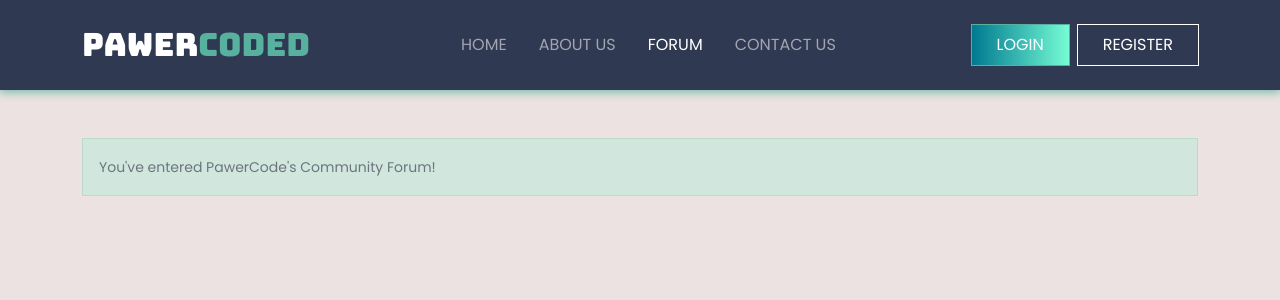
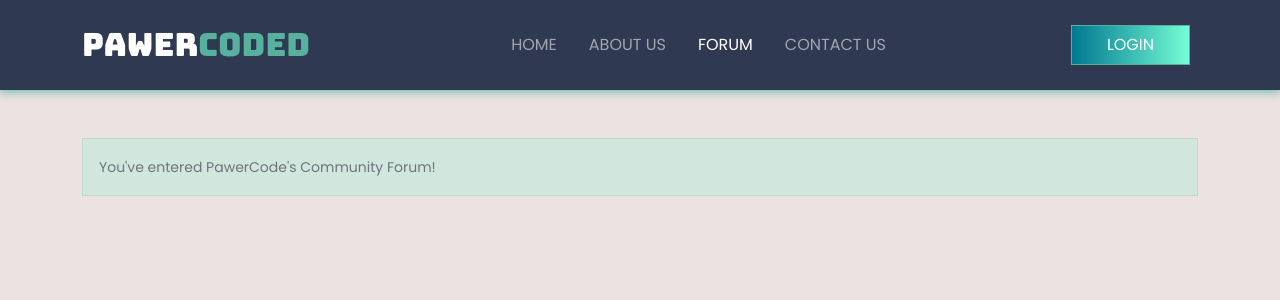
Before and after one commit to TeamPowerCoded/gaming-forum, a React (Create React App) app: page /forum in a window 1280 px wide. Shown: the top 300 px of the page. Built offline with nearby package versions, Linux system fonts and the light colour scheme.

Commit message:
Improve Navigation bar
- removed register button, will include that in the login page instead.

```diff
--- a/src/App.css
+++ b/src/App.css
@@ -12,7 +12,7 @@
 
 .login-btn {
   background-image: linear-gradient(to right, #007991 0%, #78ffd6  51%, #007991  100%);
-  padding: 8px 25px;
+  padding: 7px 35px;
   text-align: center;
   text-transform: uppercase;
   transition: 0.3s;
@@ -26,22 +26,3 @@
   background-position: right center; /* change the direction of the change here */
   color: #fff;
 }
-
-.register-btn{
-  padding: 8px 25px;
-  text-align: center;
-  text-transform: uppercase;
-  transition: 0.3s;
-  color: #fff;
-  border-radius: 0px;
-  border:none;
-  outline: 1px solid white;
-}
-
-.register-btn:hover {
-  background-position: right center; /* change the direction of the change here */
-  color: #58B19F;
-  background-color: #fff;
-  outline: 1px solid transparent;
-
-}
--- a/src/components/NavigationBar.jsx
+++ b/src/components/NavigationBar.jsx
@@ -15,11 +15,8 @@ function NavigationBar() {
           </span>
         </Link>
         <div className="nav-btns order-lg-2">
-          <Link to="/" className="btn login-btn me-2" type="button">
+          <Link to="/login" className="btn login-btn me-2" type="button">
             <span className="">LOGIN</span>
-          </Link>
-          <Link to="/" className="btn register-btn " type="button">
-            <span>REGISTER</span>
           </Link>
         </div>
 
```
